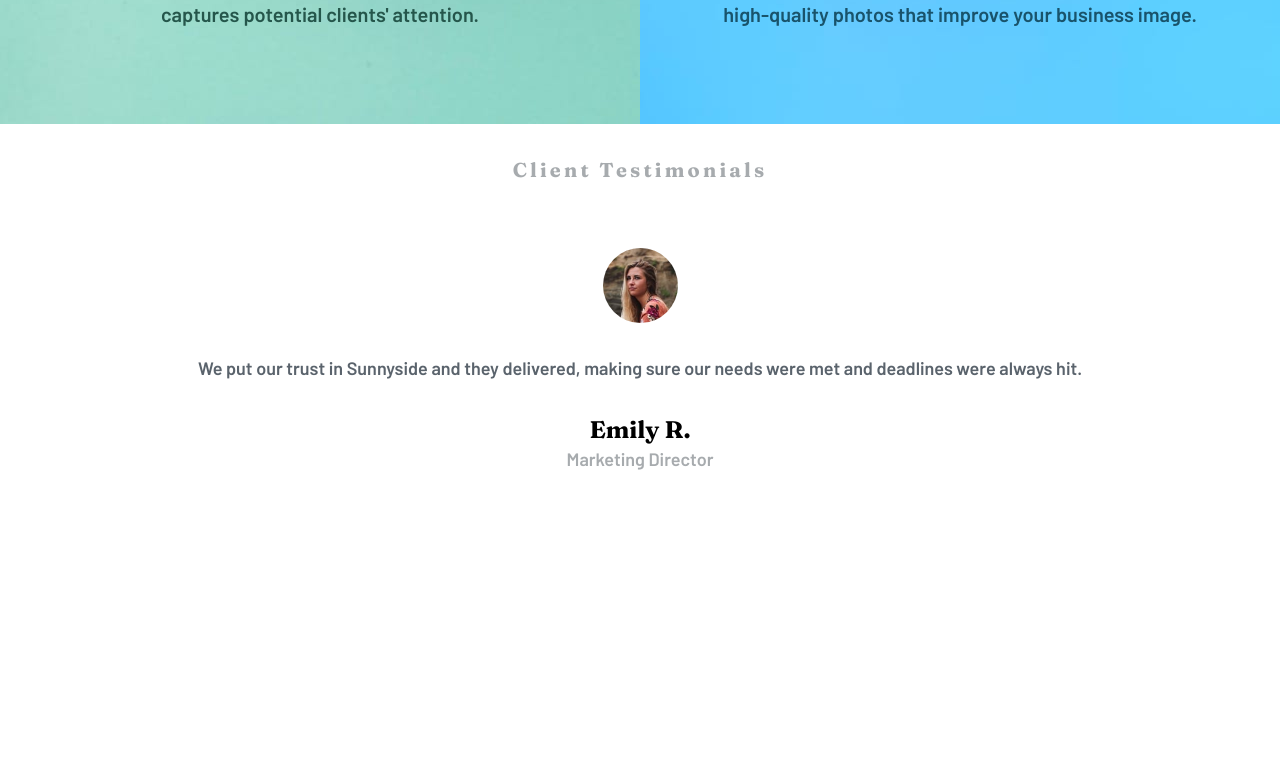
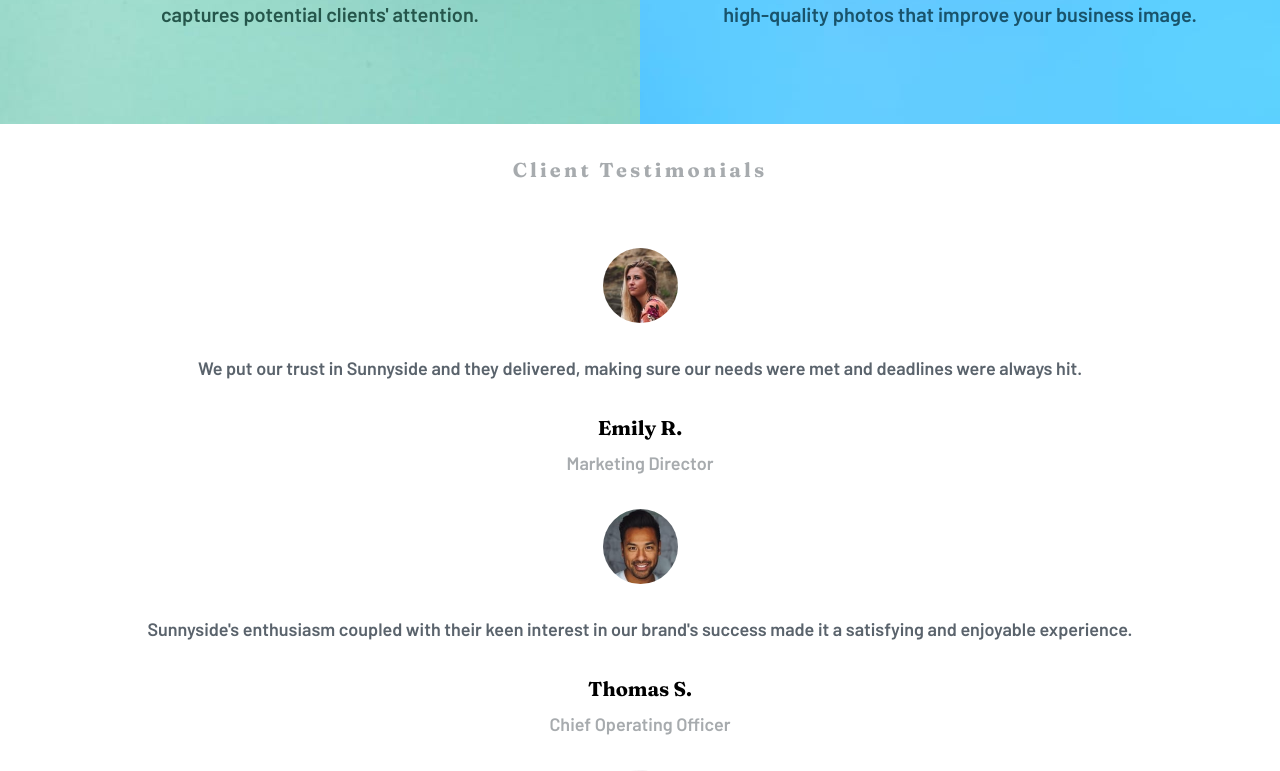
Before and after one commit to ronaldlamdev/sunnyside-react-typescript, a React (Vite) app: page / in a window 1280 px wide. Shown: the part 2183-2954 px from the top of the page. Built offline with nearby package versions, Linux system fonts and the light colour scheme.

Commit message:
mapped out data into card component

```diff
--- a/src/assets/components/TestimonialCard.tsx
+++ b/src/assets/components/TestimonialCard.tsx
@@ -1,15 +1,20 @@
-import Emily from '../images/image-emily.jpg'
+type CardProp = {
+  pfp: string,
+  quote: string,
+  name: string,
+  position: string
+}
 
-const TestimonialCard = () => {
+const TestimonialCard = ({pfp, quote, name, position}:CardProp) => {
   return (
     <div className='flex flex-col items-center text-center mt-8 gap-8'>
-      <img className='rounded-full w-[75px] h-[75px]' src={Emily} alt="Emily" />
+      <img className='rounded-full w-[75px] h-[75px]' src={pfp} alt={name} />
       <p className='font-["Barlow"] text-[#5a636c] px-8'>
-        We put our trust in Sunnyside and they delivered, making sure our needs were met and deadlines were always hit.
+        {quote}
       </p>
       <div>
-        <h1 className='font-["Fraunces"] text-2xl'>Emily R.</h1>
-        <h2 className='font-["Barlow"] text-[#a7abae]'>Marketing Director</h2>
+        <h1 className='font-["Fraunces"] text-xl mb-2'>{name}</h1>
+        <h2 className='font-["Barlow"] text-[#a7abae]'>{position}</h2>
       </div>
     </div>
   )
--- a/src/assets/components/Testimonials.tsx
+++ b/src/assets/components/Testimonials.tsx
@@ -1,4 +1,5 @@
 import TestimonialCard from "./TestimonialCard"
+import { testimonials } from '../data/data';
 
 const Testimonials = () => {
   return (
@@ -6,7 +7,15 @@ const Testimonials = () => {
       <h1 className='font-["Fraunces"] text-[#a7abae] text-xl tracking-[.2rem] p-8'>
         Client Testimonials
       </h1>
-      <TestimonialCard />
+      {testimonials.map((testimonial) => (
+        <TestimonialCard
+          key={testimonial.id}
+          pfp={testimonial.clientImg}
+          quote={testimonial.quote}
+          name={testimonial.name}
+          position={testimonial.position}
+        />
+      ))}
     </div>
   )
 }
--- a/src/assets/data/data.tsx
+++ b/src/assets/data/data.tsx
@@ -1,21 +1,25 @@
+import EmilyPfp from '../images/image-emily.jpg'
+import ThomasPfp from '../images/image-thomas.jpg'
+import JenniePfp from '../images/image-jennie.jpg'
+
 export const testimonials = [
   {
     id: 'Emily',
-    clientImg: '../images/image-emily.jpg',
+    clientImg: EmilyPfp,
     quote: "We put our trust in Sunnyside and they delivered, making sure our needs were met and deadlines were always hit.",
     name: 'Emily R.',
     position: 'Marketing Director'
   },
   {
     id: 'Thomas',
-    clientImg: '../images/image-thomas.jpg',
+    clientImg: ThomasPfp,
     quote: "Sunnyside's enthusiasm coupled with their keen interest in our brand's success made it a satisfying and enjoyable experience.",
     name: 'Thomas S.',
     position: 'Chief Operating Officer'
   },
   {
     id: 'Jennie',
-    clientImg: '../images/image-jennie.jpg',
+    clientImg: JenniePfp,
     quote: "Incredible end result! Our sales increased over 400% when we worked with Sunnyside. Highly recommended!",
     name: 'Jennie F.',
     position: 'Business Owner'
```
